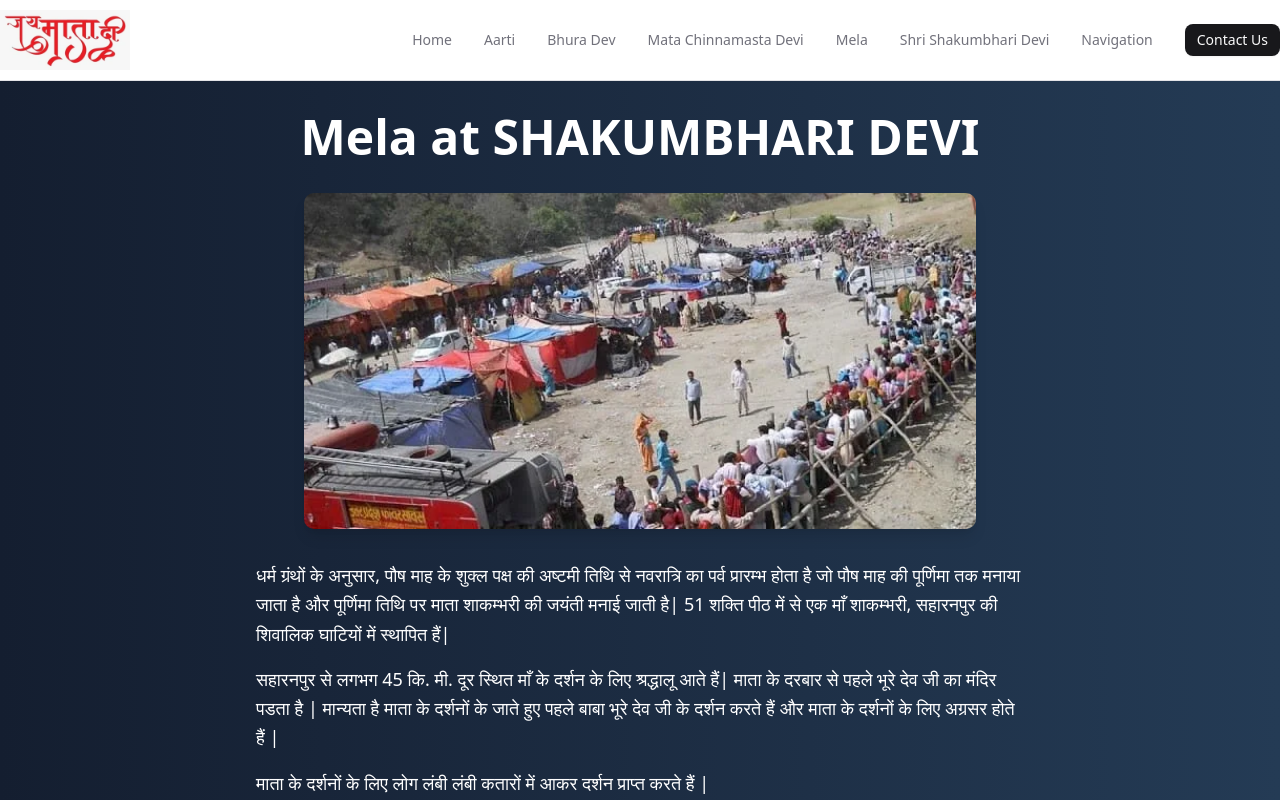
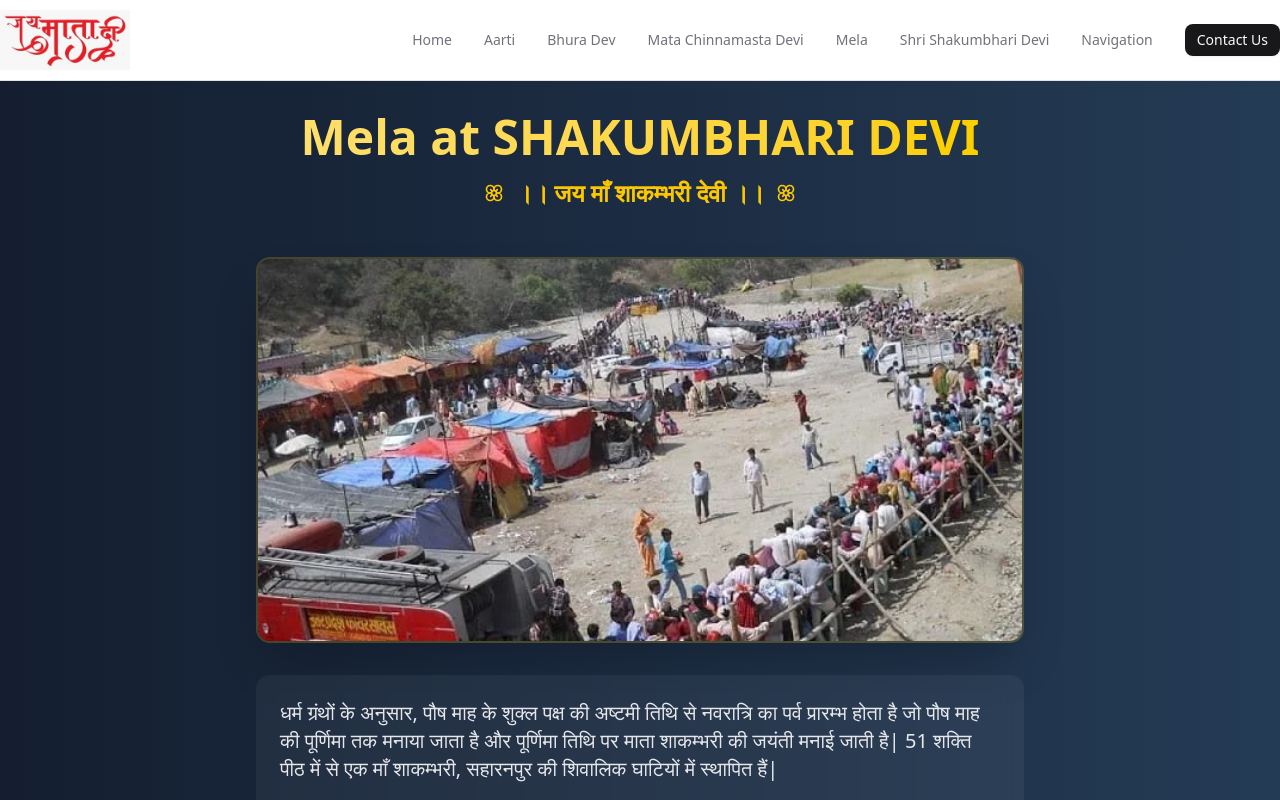
Before and after one commit to Jain-Pranjal/jai-mata-de, a Next.js app: page /mela in a window 1280 px wide. Shown: the top 800 px of the page. Built offline with nearby package versions, Linux system fonts and the light colour scheme.

Commit message:
updated the mela section

```diff
--- a/src/app/mela/page.tsx
+++ b/src/app/mela/page.tsx
@@ -1,45 +1,60 @@
 import React from 'react'
 import Image from 'next/image'
+import { Flower } from 'lucide-react'
 
 const MelaPage = () => {
   return (
-    <div className="min-h-screen bg-gradient-to-r from-[#141E30] to-[#243B55] px-4 py-8">
-      <div className="container mx-auto">
-        <h1 className="text-3xl md:text-4xl lg:text-5xl font-bold text-white text-center mb-8">
+    <div className="min-h-screen bg-gradient-to-r from-[#141E30] to-[#243B55]">
+      {/* Header Section */}
+      <header className="container mx-auto pt-8 pb-4 text-center">
+        <h1 className="mb-4 bg-gradient-to-r from-amber-200 to-yellow-400 bg-clip-text text-3xl font-bold text-transparent md:text-4xl lg:text-5xl">
           Mela at SHAKUMBHARI DEVI
         </h1>
+        <div className="flex items-center justify-center gap-3">
+          <Flower className="h-5 w-5 text-yellow-400" />
+          <h2 className="text-xl font-semibold text-yellow-400 md:text-2xl">
+            ।। जय माँ शाकम्भरी देवी ।।
+          </h2>
+          <Flower className="h-5 w-5 text-yellow-400" />
+        </div>
+      </header>
 
-        <div className="flex flex-col items-center gap-8">
-          <div className="w-full max-w-2xl mx-auto">
-            <div className="transform transition-transform duration-300 hover:scale-105">
+      {/* Main Content */}
+      <main className="container mx-auto px-4">
+        {/* Image Section - Centered */}
+        <div className="relative mx-auto my-8 flex justify-center">
+          <div className="relative w-full max-w-3xl overflow-hidden rounded-xl border-2 border-yellow-400/20 shadow-2xl">
+            <div className="transform transition-transform duration-700 hover:scale-110">
               <Image
                 src="/mela.png"
                 alt="Mela at Shakumbhari Devi"
-                width={800}
-                height={600}
-                className="rounded-lg shadow-lg w-full h-auto"
+                width={1920}
+                height={1080}
                 priority
+                className="object-cover w-full h-auto"
+                sizes="(max-width: 768px) 100vw, (max-width: 1200px) 50vw, 33vw"
               />
             </div>
           </div>
+        </div>
 
-          <div className="w-full max-w-3xl">
-            <div className="text-white space-y-4 text-base md:text-lg leading-relaxed">
+        {/* Text Content */}
+        <div className="mx-auto max-w-3xl space-y-6 pb-12">
+          <div className="rounded-xl bg-white/5 p-6 backdrop-blur-sm">
+            <div className="space-y-4 text-gray-200 text-base lg:text-xl">
               <p>
                 धर्म ग्रंथों के अनुसार, पौष माह के शुक्ल पक्ष की अष्टमी तिथि से नवरात्रि का पर्व प्रारम्भ होता है जो पौष माह की पूर्णिमा तक मनाया जाता है और पूर्णिमा तिथि पर माता शाकम्भरी की जयंती मनाई जाती है| 51 शक्ति पीठ में से एक माँ शाकम्भरी, सहारनपुर की शिवालिक घाटियों में स्थापित हैं|
               </p>
-
               <p>
                 सहारनपुर से लगभग 45 कि. मी. दूर स्थित माँ के दर्शन के लिए श्रद्धालू आते हैं| माता के दरबार से पहले भूरे देव जी का मंदिर पडता है | मान्यता है माता के दर्शनों के जाते हुए पहले बाबा भूरे देव जी के दर्शन करते हैं और माता के दर्शनों के लिए अग्रसर होते हैं |
               </p>
-
               <p>
                 माता के दर्शनों के लिए लोग लंबी लंबी कतारों में आकर दर्शन प्राप्त करते हैं |
               </p>
             </div>
           </div>
         </div>
-      </div>
+      </main>
     </div>
   )
 }
```
